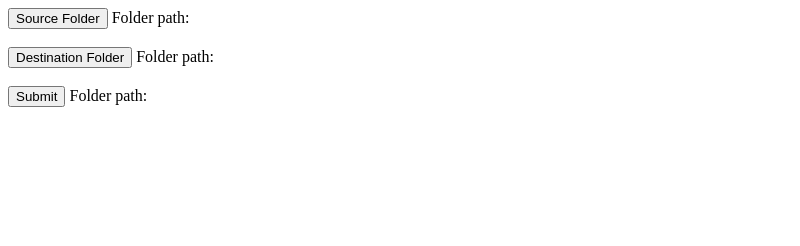
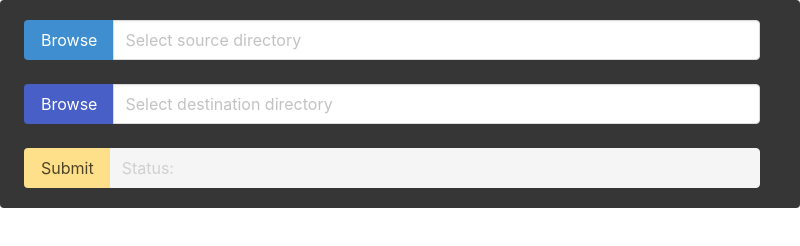
Before and after one commit to saashimi/photoFiler, an Electron app: page index.html in a window 800 px wide. Drawn offline with nearby package versions, Linux system fonts and the light colour scheme.

Commit message:
Implement Bulma

```diff
--- a/index.html
+++ b/index.html
@@ -4,15 +4,70 @@
     <meta charset="UTF-8">
     <!-- https://developer.mozilla.org/en-US/docs/Web/HTTP/CSP -->
     <meta http-equiv="Content-Security-Policy" content="default-src 'self'; script-src 'self'">
+    <meta name="viewport" content="width=device-width, initial-scale=1">
+    <link rel="stylesheet" href="./node_modules/bulma/css/bulma.css">
     <title>📷 Photo 🗄️ Filer</title>
   </head>
   <body>
-    <button type="button" id="srcBtn">Source Folder</button>
-    Folder path: <strong id="srcPath"></strong> <br> <br>
-    <button type="button" id="destBtn">Destination Folder</button>
-    Folder path: <strong id="destPath"></strong> <br> <br>
-    <button type="button" id="subBtn">Submit</button>
-    Folder path: <strong id="successFail"></strong>
-    <script src='./renderer.js'></script>
+
+    <div class="container">
+      <div class="notification is-dark">
+
+        <div class="block">
+          <div class="field is-horizontal">
+            <div class="field-body">
+              <div class="field has-addons">
+                <div class="control">
+                  <a class="button is-info" id="srcBtn">
+                    Browse
+                  </a>
+                </div>
+                <div class="control is-expanded">
+                  <input class="input" type="text" placeholder="Select source directory" id="srcPath">
+                </div>
+              </div>
+            </div>
+          </div>
+        </div>
+
+        <div class="block">
+
+          <div class="field is-horizontal">
+            <div class="field-body">
+              <div class="field has-addons">
+                <div class="control">
+                  <a class="button is-link" id="destBtn">
+                    Browse
+                  </a>
+                </div>
+                <div class="control is-expanded">
+                  <input class="input" type="text" placeholder="Select destination directory" id="destPath">
+                </div>
+              </div>
+            </div>
+          </div>
+        </div>
+
+        <div class="block">
+
+          <div class="field is-horizontal">
+            <div class="field-body">
+              <div class="field has-addons">
+                <div class="control">
+                  <a class="button is-warning" id="subBtn">
+                    Submit
+                  </a>
+                </div>
+                <div class="control is-expanded">
+                  <input class="input" type="text" placeholder="Status:" id="successFail" disabled>
+                </div>
+              </div>
+            </div>
+          </div>
+        </div>
+
+      </div>
+    </div>
+    <script defer src='./renderer.js'></script>
   </body>
 </html>
--- a/main.js
+++ b/main.js
@@ -107,6 +107,8 @@ async function handleCopyFiles (event, copyFrom, copyTo) {
 
 function createWindow () {
     const mainWindow = new BrowserWindow({
+        width: 800,
+        height: 235,
         webPreferences: {
             preload: path.join(__dirname, 'preload.js')
         }
--- a/package.json
+++ b/package.json
@@ -9,6 +9,8 @@
   "author": "Kevin Saavedra",
   "license": "ISC",
   "devDependencies": {
+    "bulma": "^0.9.4",
+    "bulma-start": "^0.0.5",
     "electron": "^24.1.2"
   }
 }
--- a/renderer.js
+++ b/renderer.js
@@ -8,19 +8,19 @@ const msgElement = document.getElementById('successFail');
 
 srcBtn.addEventListener('click', async () => {
   const srcPath = await window.electronAPI.openDirectory();
-  srcPathElement.innerText = srcPath;
+  srcPathElement.value = srcPath;
 });
 
 destBtn.addEventListener('click', async () => {
   const destPath = await window.electronAPI.openDirectory();
-  destPathElement.innerText = destPath;
+  destPathElement.value = destPath;
 });
 
 subBtn.addEventListener('click', async () => {
-  const msg = await window.electronAPI.copyFiles(srcPathElement.innerText, destPathElement.innerText);
+  const msg = await window.electronAPI.copyFiles(srcPathElement.value, destPathElement.value);
   if (typeof msg === "number") {
-    msgElement.innerText = `Copied ${msg} files`;
+    msgElement.value = `Copied ${msg} files`;
   } else {
-    msgElement.innerText = `${msg}`;
+    msgElement.value = `${msg}`;
   }
 });
```
